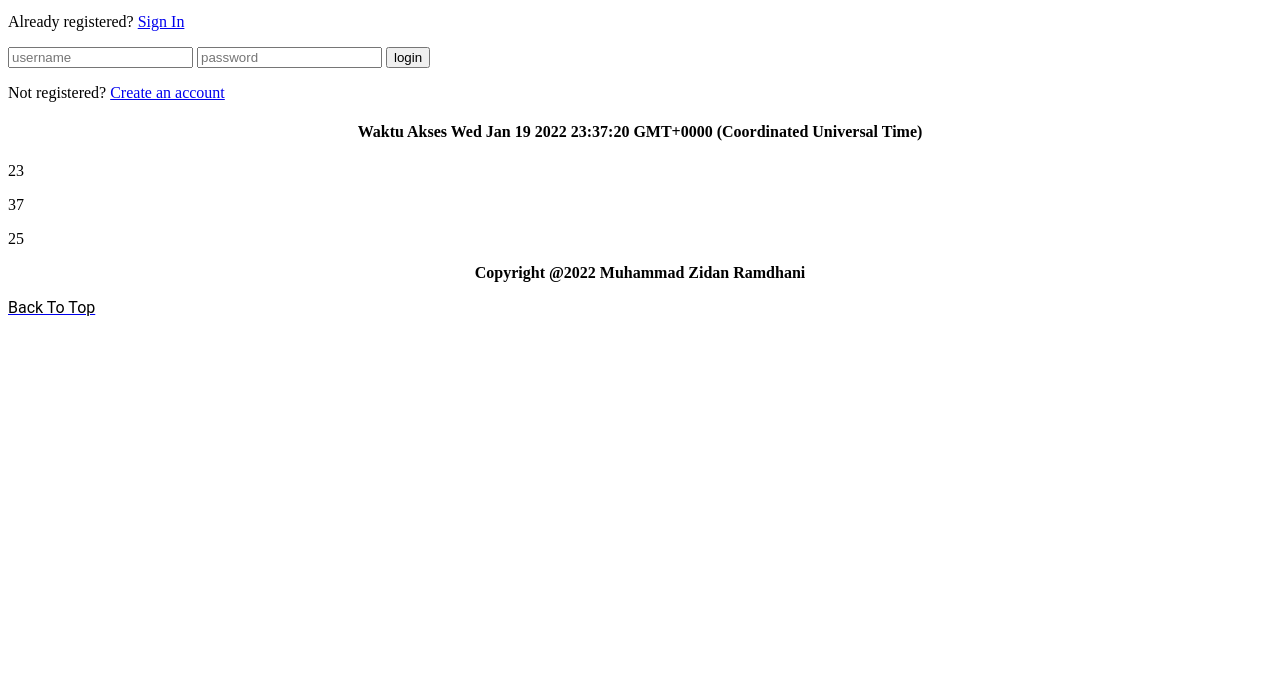
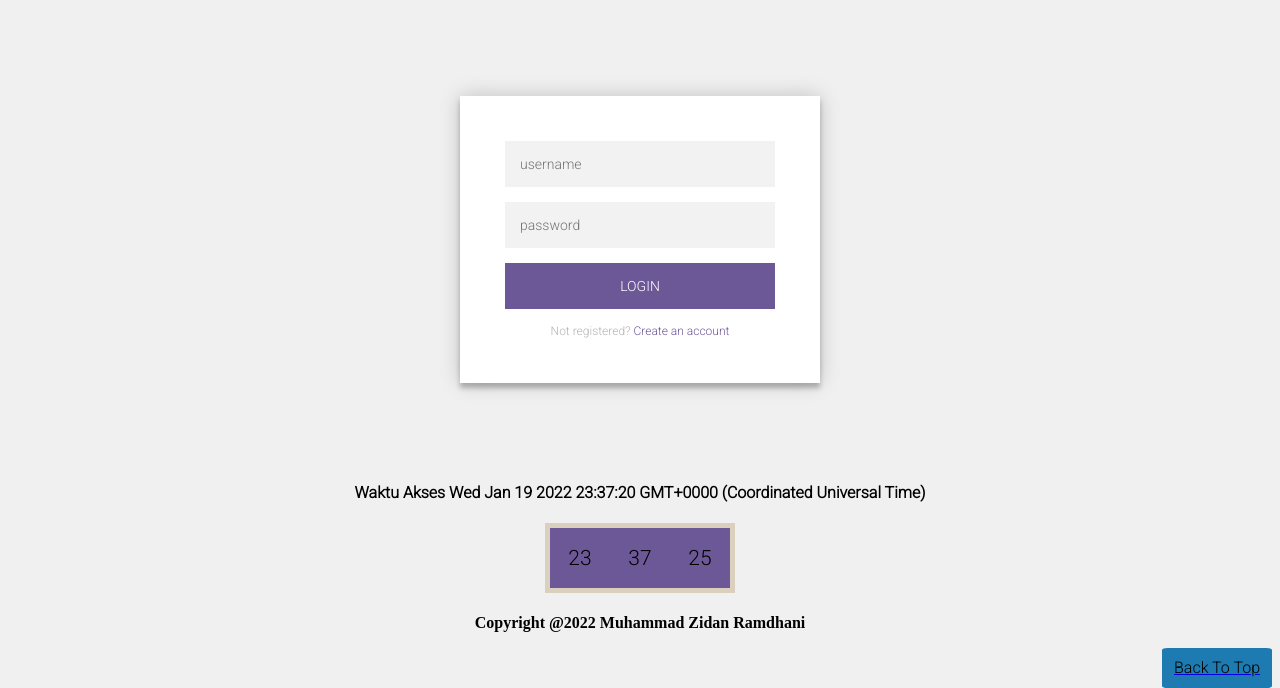
Before and after one commit to EddieCrispo/EddieCrispo.github.io, a plain HTML site: page login.html in a window 1280 px wide. Shown: the part 172-860 px from the top of the page. Before the commit the page ends 800 px from the top, so only its background shows below. Drawn offline with Linux system fonts and the light colour scheme.

Commit message:
Update login.html

```diff
--- a/login.html
+++ b/login.html
@@ -6,7 +6,7 @@
         <title>Login CommunityTechForum | CTF Login</title>
     </head>
     <body>
-        <link rel="stylesheet" type="text/css" href="style4Login.css"/>
+        <link rel="stylesheet" type="text/css" href="login.style.css"/>
 
         <a name="top"></a>
 
```
